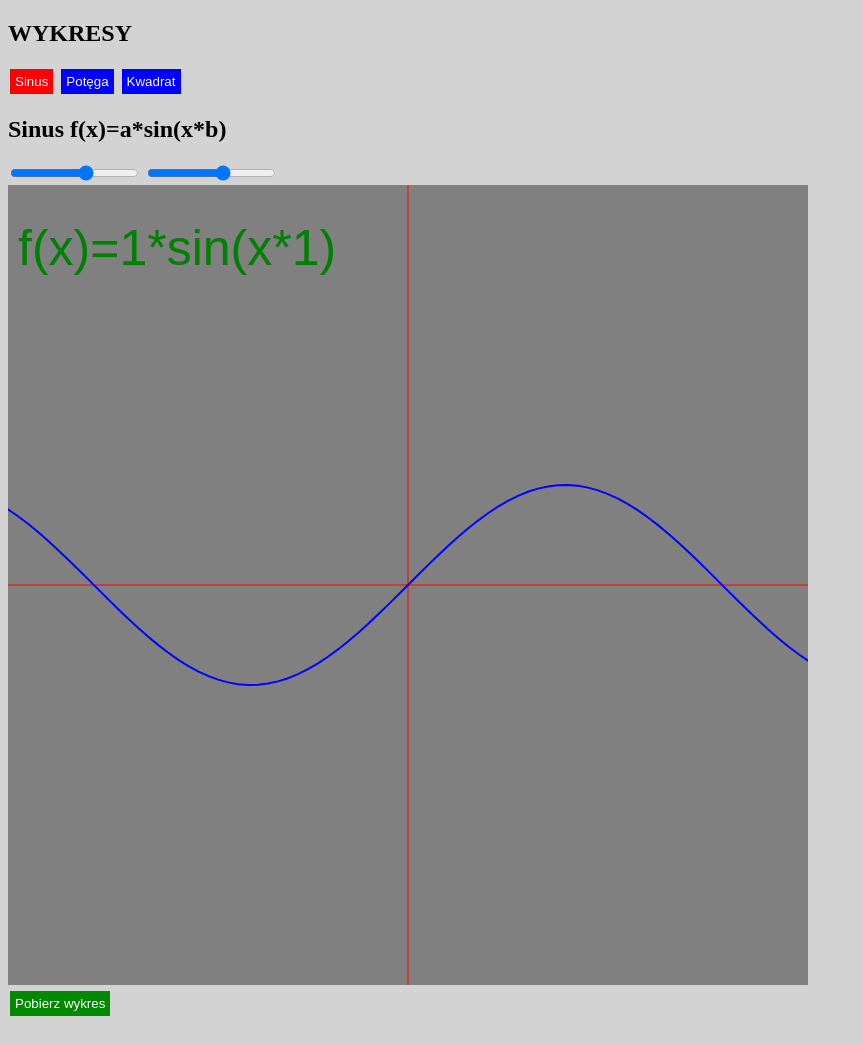
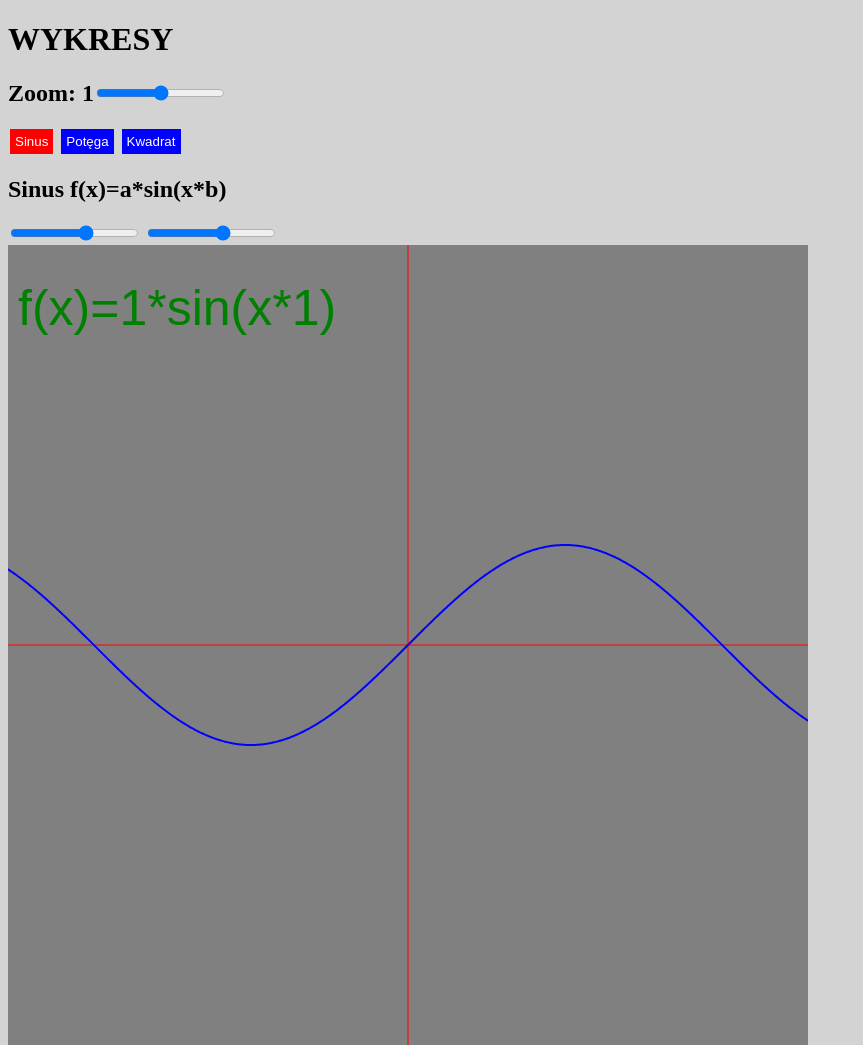
Before and after one commit to marcinozog/JSwykresy, a plain HTML site: page index.html in a window 1280 px wide. Shown: the top 1045 px of the page, without its empty margins (0-863 px from the left). Drawn offline with Linux system fonts and the light colour scheme.

Commit message:
Dodano zoom do wykresu

```diff
--- a/index.html
+++ b/index.html
@@ -7,7 +7,8 @@
   </head>
 <body>
   <div class="container">
-    <h2>WYKRESY</h2>
+    <h1>WYKRESY</h1>
+    <h2><span>Zoom: <span id="zoom_label">1</span><input type="range" id="zoom" min="0.5" max="1.5" step="0.1" value="1" oninput = "zoom(this.value)"></span></h2>
   </div>
 
   <div class="">
--- a/kwadrat.js
+++ b/kwadrat.js
@@ -18,7 +18,7 @@ function draw_kwadrat(ctx, color = 'black') {
     y2 = ctx.canvas.height - (y * 100 + ctx.canvas.height / 2);
     ctx.moveTo(x2, y2);
 
-    for (x = kwadrat_x_min; x <= kwadrat_x_max; x += 0.1) {
+    for (x = kwadrat_x_min; x <= kwadrat_x_max; x += 0.01) {
         y = kwadrat_val_a * Math.pow(x, 2) + kwadrat_val_b * x + kwadrat_val_c;
 
         x2 = x * 100 + ctx.canvas.width / 2;
--- a/script.js
+++ b/script.js
@@ -1,4 +1,6 @@
 let chart_type = "sinus";
+let chart_width = 800;
+let chart_height = 800;
 
 window.onload = () => {
     refresh();
@@ -27,6 +29,17 @@ function refresh() {
         draw_kwadrat(ctx, "blue");
         draw_kwadrat_text(ctx, "green");
     }
+}
+
+function zoom(newVal) {
+    zoom_ = parseFloat(newVal);
+    const canvas = document.getElementById("wykres_canv");
+    canvas.setAttribute("height", chart_height*zoom_);
+    canvas.setAttribute("width", chart_width*zoom_);
+    refresh();
+
+    const label = document.getElementById("zoom_label");
+    label.innerText = zoom_;
 }
 
 // rysuje osie współrzędnych
--- a/sinus.js
+++ b/sinus.js
@@ -17,7 +17,7 @@ function draw_sinus(ctx, color = 'black') {
     y2 = ctx.canvas.height - (y * 100 + ctx.canvas.height / 2);
     ctx.moveTo(x2, y2);
 
-    for (x = sinus_x_min; x <= sinus_x_max; x += 0.1) {
+    for (x = sinus_x_min; x <= sinus_x_max; x += 0.01) {
         y = sinus_amp * Math.sin(x * sinus_freq);
         x2 = x * 100 + ctx.canvas.width / 2;
         y2 = ctx.canvas.height - (y * 100 + ctx.canvas.height / 2);
```
